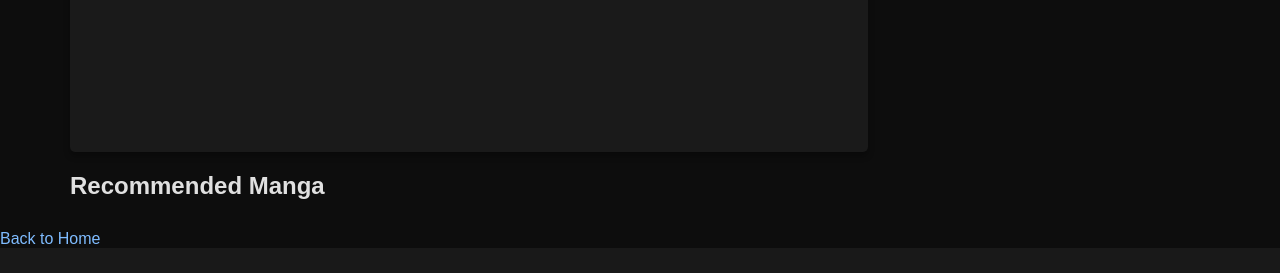
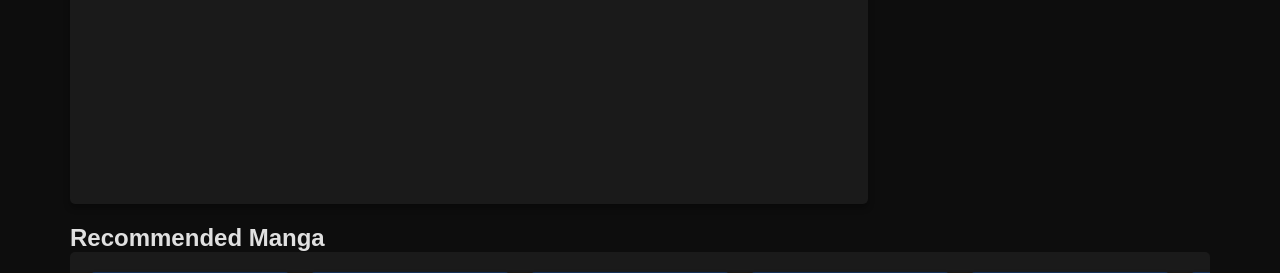
Before and after one commit to Bernso/FreeMangaWebsite, a Flask app: template templates/manga_detail.html in a window 1280 px wide. Shown: the part 780-1053 px from the top of the page. Before the commit the page ends 1024 px from the top, so only its background shows below. Run offline with Flask 3, Linux system fonts and the light colour scheme; the template is opened without the code that fills it, so the values that code supplies are empty.

Commit message:
chapters are now sorted when you view them ima amoron

```diff
--- a/app.py
+++ b/app.py
@@ -5,6 +5,7 @@ try:
     import random
     import requests
     import json
+    from natsort import natsorted
     from dotenv import load_dotenv
 except ImportError as e:
     input(f"Error importing: {e}")
@@ -57,13 +58,15 @@ def get_featured_manga():
                 with open(os.path.join(manga_path, 'description.txt'), 'r') as f:
                     description = f.read().strip()
 
-
+                with open(os.path.join(manga_path, 'type.txt'), 'r') as f:
+                    manga_type = f.read().strip()
 
                 # Create a dictionary with the manga data
                 manga_data = {
                     'id': manga_id,
                     'title': manga_folder,
-                    'description': description
+                    'description': description,
+                    'type': manga_type
                 }
 
                 featured_manga.append(manga_data)
@@ -89,6 +92,9 @@ def get_featured_mangaTruncated():
                 with open(os.path.join(manga_path, 'description.txt'), 'r') as f:
                     description = f.read().strip()
 
+                with open(os.path.join(manga_path, 'type.txt'), 'r') as f:
+                    manga_type = f.read().strip()
+
                 if len(description) > 50:
                     description = description[:47] + '...'
 
@@ -97,7 +103,8 @@ def get_featured_mangaTruncated():
                 manga_data = {
                     'id': manga_id,
                     'title': manga_folder,
-                    'description': description
+                    'description': description,
+                    'type': manga_type
                 }
 
                 featured_manga.append(manga_data)
@@ -106,7 +113,10 @@ def get_featured_mangaTruncated():
 
     return featured_manga
 
-
+def natural_sort_key(s):
+    """Sort key that splits strings into numeric and non-numeric parts for natural sorting."""
+    import re
+    return [int(text) if text.isdigit() else text.lower() for text in re.split('(\d+)', s)]
 
 # Route for the welcome page
 @app.route("/")
@@ -176,10 +186,7 @@ def manga_detail(manga_id):
     else:
         return "Manga not found", 404
 
-def natural_sort_key(s):
-    """Sort key that splits strings into numeric and non-numeric parts for natural sorting."""
-    import re
-    return [int(text) if text.isdigit() else text.lower() for text in re.split('([0-9]+)', s)]
+
 
 
 
@@ -190,6 +197,9 @@ def chapter_detail(manga_title, chapterName):
     try:
         # Get all images in the chapter directory
         images = [f for f in os.listdir(chapter_dir) if os.path.isfile(os.path.join(chapter_dir, f)) and re.match(r'.*\.(jpg|jpeg|gif|webp|png)$', f, re.IGNORECASE)]
+
+        # Sort images naturally
+        images.sort(key=natural_sort_key)  # Using natsorted for natural sorting
 
         # Get and sort chapters for the manga
         chapters = get_chapters_for_manga(manga_title)
--- /dev/null
+++ b/plans.txt
@@ -0,0 +1,3 @@
+Settings menu: adjust width of images, height of images, saves
+Automatic updates
+Enhance the UI (its terrible rn)
--- a/static/style.css
+++ b/static/style.css
@@ -111,7 +111,7 @@ h1 {
 
 .manga-card {
     min-width: 250px; /* Adjust width as needed */
-    height: 330px; /* Set a fixed height for consistency */
+    height: 370px; /* Set a fixed height for consistency */
     background-color: var(--card-bg);
     padding: 15px;
     border-radius: var(--border-radius);
@@ -199,8 +199,8 @@ h1 {
 .manga-cover {
     max-width: 100%;
     height: auto;
-    max-height: 350px;
-    max-width: 350px;
+    height: 350px;
+    width: 350px;
     border: 2px solid #ddd;
     border-radius: 5px;
     box-shadow: 0 4px 8px rgba(0, 0, 0, 0.2);
@@ -276,7 +276,7 @@ h1 {
 
 /* Image Styling */
 .manga-information img {
-    max-width: 150px; /* Adjust image size as needed */
+    max-width: 220px; /* Adjust image size as needed */
     height: auto;
     border-radius: var(--border-radius);
     box-shadow: 0 4px 8px rgba(0, 0, 0, 0.3);
@@ -382,3 +382,74 @@ h1 {
         height: 500px; /* Reduce height for better fit */
     }
 }
+
+
+
+/* Recommended Manga Section */
+.recommended-scroll {
+    display: flex;
+    overflow-x: auto;
+    scroll-behavior: smooth;
+    padding: 20px;
+    gap: 20px;
+    align-items: flex-start;
+    background-color: var(--background-dark);
+    border-radius: var(--border-radius);
+}
+
+.recommended-scroll::-webkit-scrollbar {
+    display: none;
+}
+
+.recommended-card {
+    min-width: 200px; /* Adjust width as needed */
+    background-color: var(--card-bg);
+    padding: 15px;
+    border-radius: var(--border-radius);
+    box-shadow: var(--box-shadow);
+    text-align: center;
+    display: flex;
+    flex-direction: column;
+    align-items: center;
+    transition: transform 0.3s ease, box-shadow 0.3s ease;
+}
+
+.recommended-card img {
+    max-width: 120px; /* Adjust image size to fit within card */
+    max-height: 180px; /* Ensure image fits well within the card */
+    border-radius: var(--border-radius);
+    margin-bottom: 10px;
+}
+
+.recommended-card h3 {
+    font-size: 1.2em;
+    margin-top: 5px;
+    color: var(--link-color);
+    transition: color 0.3s ease;
+}
+
+.recommended-card a {
+    display: inline-block;
+    color: var(--link-color);
+    background-color: var(--background-dark);
+    text-decoration: none;
+    padding: 8px 12px;
+    border-radius: var(--border-radius);
+    transition: color 0.3s ease, background-color 0.3s ease;
+    box-shadow: var(--box-shadow);
+    margin-top: 10px;
+}
+
+.recommended-card a:hover {
+    background-color: var(--hover-color);
+    color: var(--link-hover-color);
+}
+
+.recommended-card:hover {
+    transform: translateY(-5px);
+    box-shadow: 0 8px 20px rgba(0, 0, 0, 0.8);
+}
+
+.recommended-card:hover h3 {
+    color: var(--link-hover-color);
+}
--- a/templates/manga_detail.html
+++ b/templates/manga_detail.html
@@ -25,7 +25,9 @@
                 <img src="{{ url_for('serve_image', manga_title=manga.title) }}" alt="{{ manga.title }}" class="manga-cover">
                 <div class="manga-content">
                     <h2>{{ manga.title }}</h2>
+                    <p>Type: {{ manga.type }}<br></p>
                     <p>{{ manga.description }}</p>
+
                 </div>
             </div>
 
@@ -35,6 +37,73 @@
                 <a href="{{ url_for('chapter_detail', manga_title=manga.title, chapterName=chapter.title) }}" class="chapter-link">{{ chapter.title }}</a>
                 {% endfor %}
             </div>
+
+            <section id="recommended-manga">
+                <h2>Recommended Manga</h2>
+                <div class="recommended-scroll">
+                    <div class="recommended-card">
+                        <img src="manga-cover1.jpg" alt="Manga Title 1">
+                        <h3>Manga Title 1</h3>
+                        <a href="#">View Details</a>
+                    </div>
+                    <div class="recommended-card">
+                        <img src="manga-cover2.jpg" alt="Manga Title 2">
+                        <h3>Manga Title 2</h3>
+                        <a href="#">View Details</a>
+                    </div>
+                    <div class="recommended-card">
+                        <img src="manga-cover3.jpg" alt="Manga Title 3">
+                        <h3>Manga Title 3</h3>
+                        <a href="#">View Details</a>
+                    </div>
+                    <div class="recommended-card">
+                        <img src="manga-cover4.jpg" alt="Manga Title 4">
+                        <h3>Manga Title 4</h3>
+                        <a href="#">View Details</a>
+                    </div>
+                    <div class="recommended-card">
+                        <img src="manga-cover1.jpg" alt="Manga Title 1">
+                        <h3>Manga Title 1</h3>
+                        <a href="#">View Details</a>
+                    </div>
+                    <div class="recommended-card">
+                        <img src="manga-cover2.jpg" alt="Manga Title 2">
+                        <h3>Manga Title 2</h3>
+                        <a href="#">View Details</a>
+                    </div>
+                    <div class="recommended-card">
+                        <img src="manga-cover3.jpg" alt="Manga Title 3">
+                        <h3>Manga Title 3</h3>
+                        <a href="#">View Details</a>
+                    </div>
+                    <div class="recommended-card">
+                        <img src="manga-cover4.jpg" alt="Manga Title 4">
+                        <h3>Manga Title 4</h3>
+                        <a href="#">View Details</a>
+                    </div>
+                    <div class="recommended-card">
+                        <img src="manga-cover1.jpg" alt="Manga Title 1">
+                        <h3>Manga Title 1</h3>
+                        <a href="#">View Details</a>
+                    </div>
+                    <div class="recommended-card">
+                        <img src="manga-cover2.jpg" alt="Manga Title 2">
+                        <h3>Manga Title 2</h3>
+                        <a href="#">View Details</a>
+                    </div>
+                    <div class="recommended-card">
+                        <img src="manga-cover3.jpg" alt="Manga Title 3">
+                        <h3>Manga Title 3</h3>
+                        <a href="#">View Details</a>
+                    </div>
+                    <div class="recommended-card">
+                        <img src="manga-cover4.jpg" alt="Manga Title 4">
+                        <h3>Manga Title 4</h3>
+                        <a href="#">View Details</a>
+                    </div>
+                </div>
+            </section>
+
 
             <h2>Recommended Manga</h2>
             <div class="recommended-scroll">
```
Also changed, not shown: webscraper.py (+1 -31 lines).
